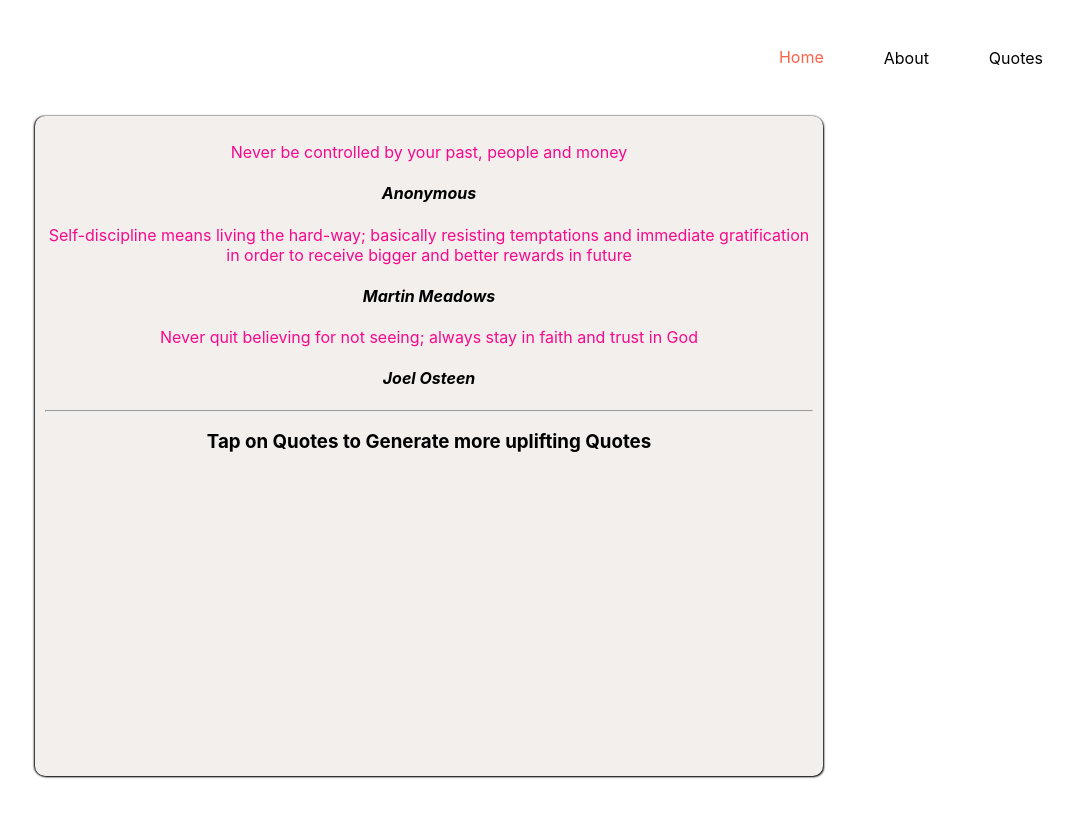
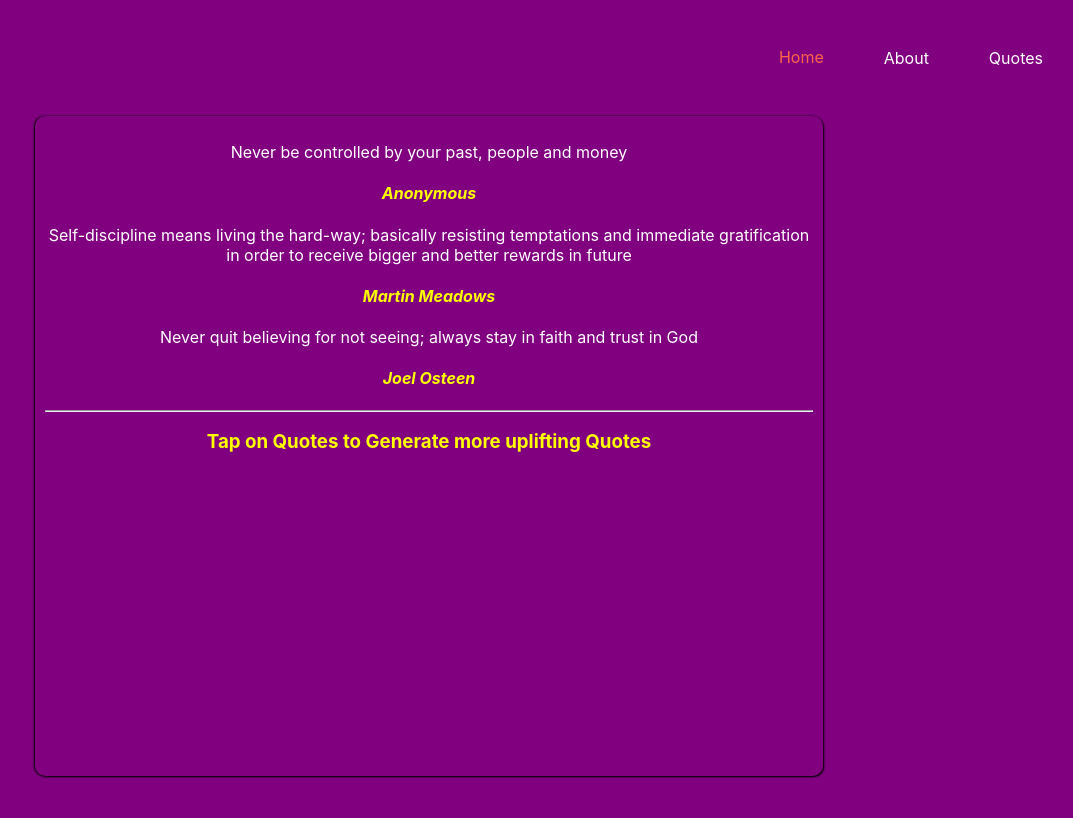
Before and after one commit to DKarimi90/random-quote-generator, a React (Create React App) app: page / in a window 1280 px wide. Shown: the top 818 px of the page, without its empty margins (157-1230 px from the left). Built offline with nearby package versions, Linux system fonts and the light colour scheme.

Commit message:
updated the app

```diff
--- a/src/App.css
+++ b/src/App.css
@@ -48,7 +48,7 @@
   padding: 30px;
   text-decoration: none;
   text-align: center;
-  color: black;
+  color: #fff;
 
 }
 .nav a.active {
@@ -78,7 +78,7 @@ h1 {
   color: tomato;
 }
 .quotes {
-  background-color: rgb(243, 239, 237);
+  background-color: transparent;
   width: 50%;
   margin-left: 25%;
   height: 50vh;
@@ -87,18 +87,22 @@ h1 {
   border-radius: 10px;
 }
 p {
-  color: rgb(248, 9, 140);
+  color: white;
 }
 h2 {
   color: tomato;
 }
 .btn {
   color: tomato;
+  padding: 10px;
+  background: transparent;
+  outline: none;
+  border: 1px solid;
 }
 .container {
   width: 60%;
   margin-left: 15%;
-  background-color:rgb(243, 239, 237);
+  background-color: transparent;
   height: 80vh;
   padding: 10px;
   border-radius: 10px;
@@ -106,5 +110,13 @@ h2 {
 }
 h4 {
   font-style: italic;
+  color: yellow;
 
 }
+body {
+  background-color: purple;
+
+}
+h3 {
+  color: yellow;
+}
--- a/src/components/About.js
+++ b/src/components/About.js
@@ -3,7 +3,9 @@ import React from 'react'
 function About() {
   return (
     <div>
-      A simple application where you can randomly generate quotes by various famous persons from around the world
+      <p>
+        A simple application where you can randomly generate quotes by various famous persons from around the world
+        </p>
     </div>
   )
 }
```
